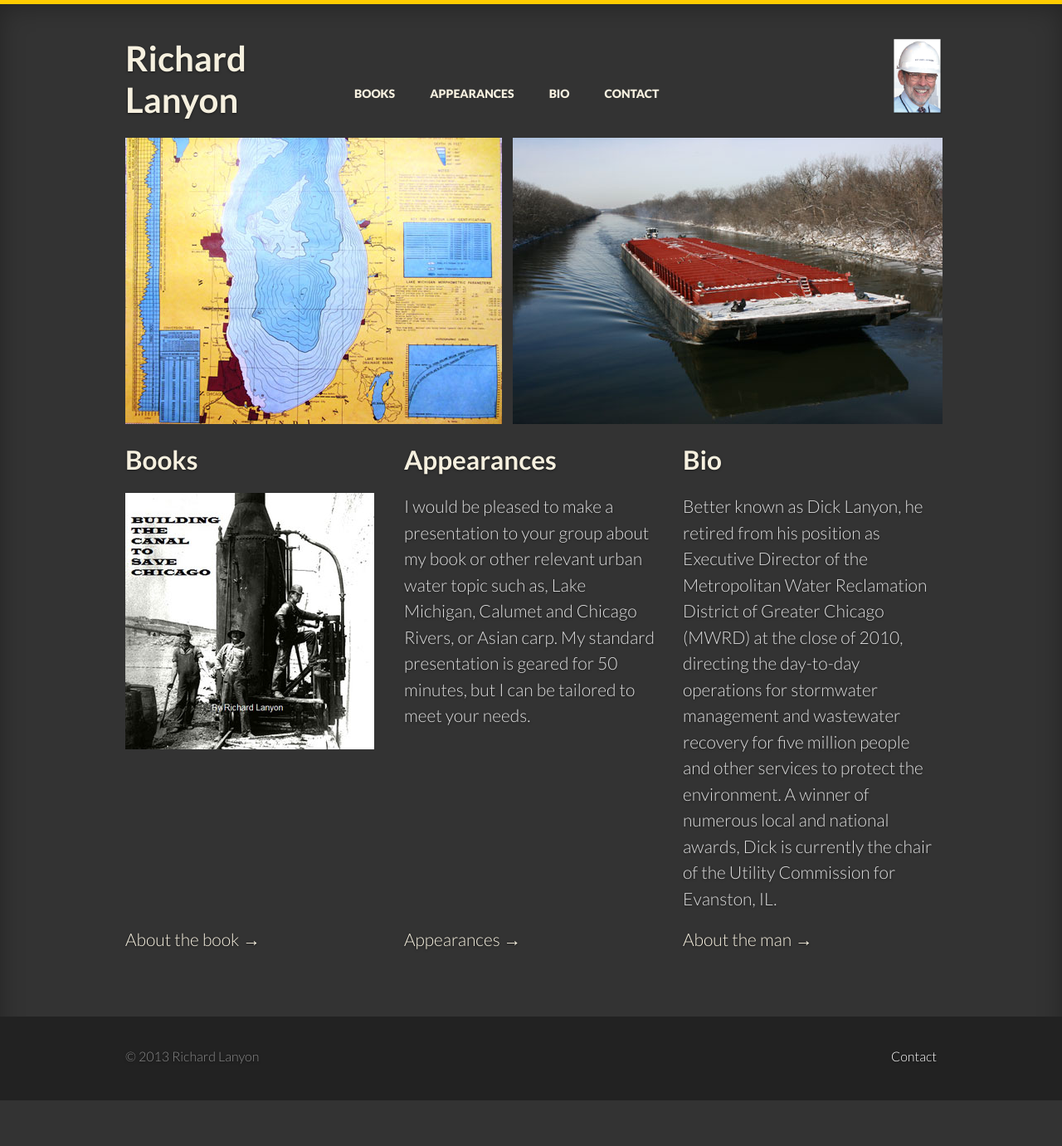
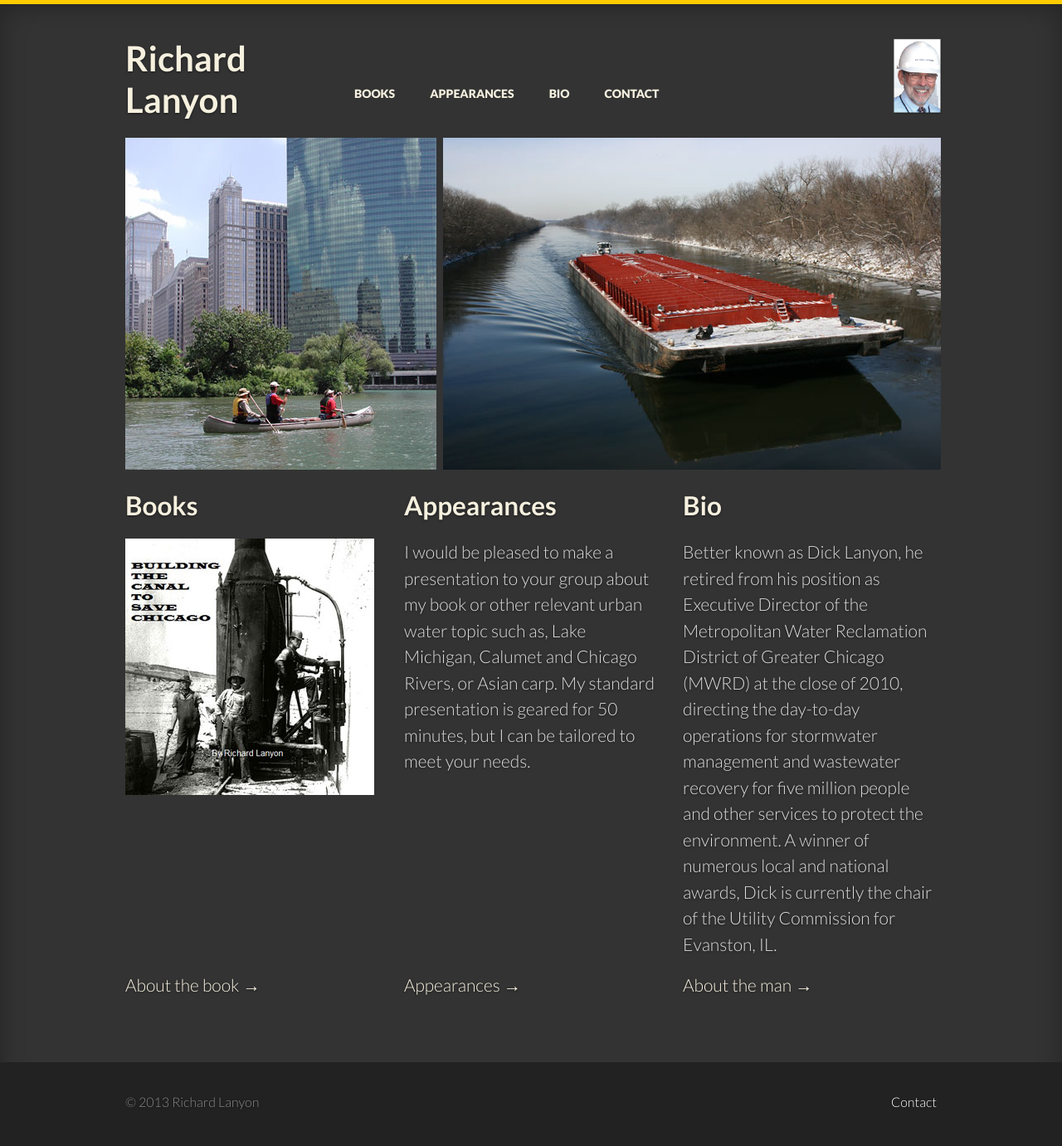
Before and after one commit to LanyonM/lanyonspeaks, a Jekyll site: the page built from index.html, in a window 1280 px wide. Shown: the whole page at 83% size. Built offline with Jekyll 4.4.1, drawn with Linux system fonts in a browser that asks for light colours; some web fonts are replaced; before the commit the page ends 1326 px from its top, so only the background shows below that.

Commit message:
update images on the homepage

```diff
--- a/index.html
+++ b/index.html
@@ -7,8 +7,8 @@ section: intro
 
 <section class="intro">
   <div class="content">
-    <div class="grid5 first">
-      <img title="Lake Michigan" src="{{ site.url }}{{ site.baseurl }}/img/lake-michigan-basin.jpg" />
+    <div class="grid4 first">
+      <img title="Chicago River by Wolf Point" src="{{ site.url }}{{ site.baseurl }}/img/canoeing-by-wolf-point.jpg" />
     </div>
     <div class="grid6" style="padding-left: 47px;">
       <img title="Barge on CalSag Channel" src="{{ site.url }}{{ site.baseurl }}/img/barge-on-calsag.jpg" />
```
Also changed, not shown: img/barge-on-calsag.jpg, img/canoeing-by-wolf-point.jpg (added).
